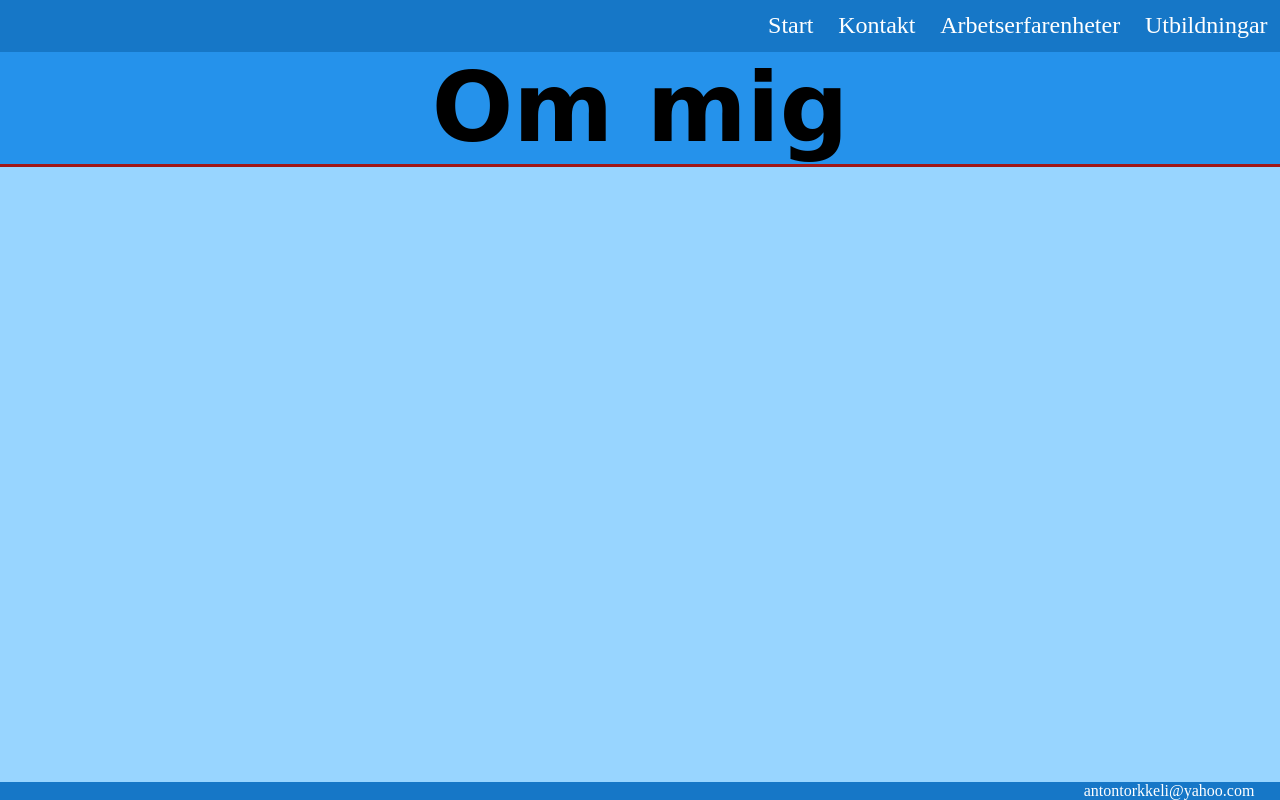
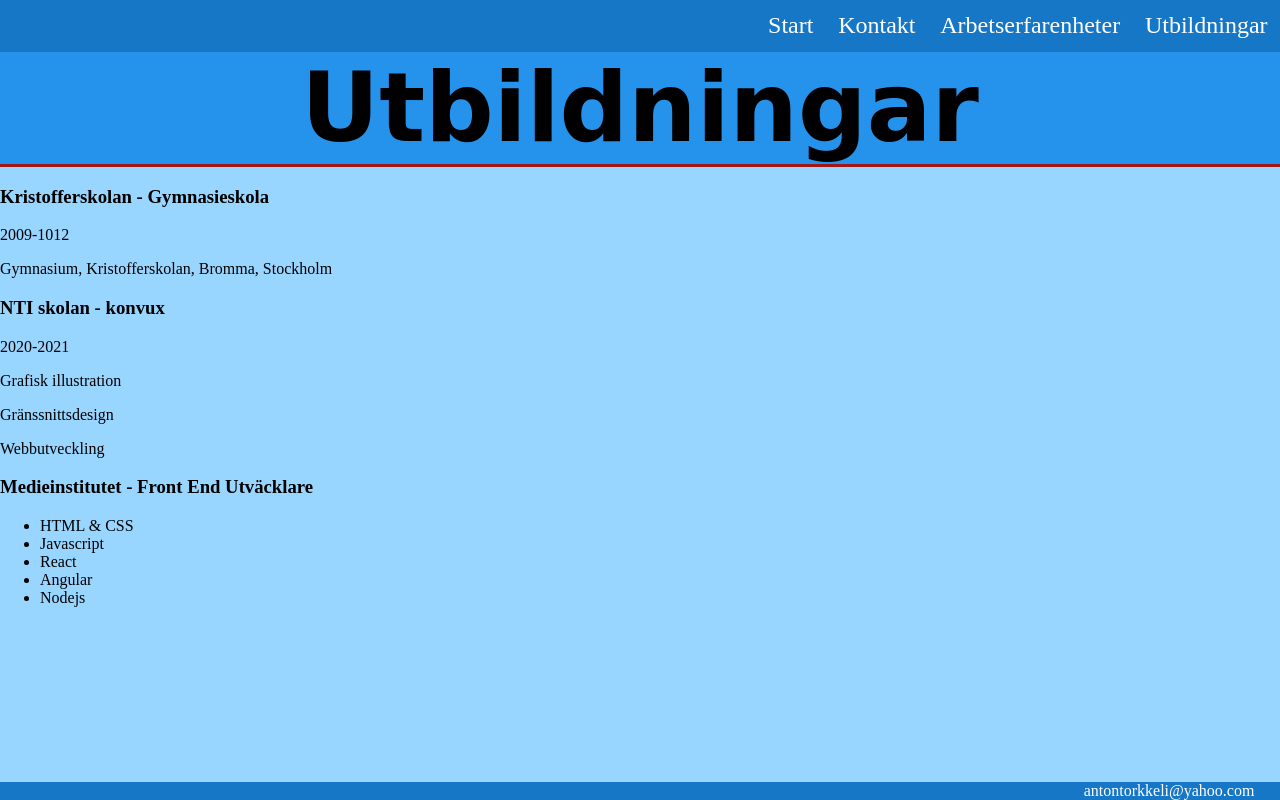
Before and after one commit to kodareAnton/AntonCV, a plain HTML site: page about.html in a window 1280 px wide. Drawn offline with Linux system fonts and the light colour scheme; a web font is replaced by a local one.

Commit message:
Update about.html

```diff
--- a/about.html
+++ b/about.html
@@ -39,8 +39,30 @@
     </nav>
 
     <header>
-      <h1>Om mig</h1>
+      <h1>Utbildningar</h1>
     </header>
+
+    <section class="center">
+      <h3>Kristofferskolan - Gymnasieskola</h3>
+      <p>2009-1012</p>
+      <p>Gymnasium, Kristofferskolan, Bromma, Stockholm</p>
+
+      <h3>NTI skolan - konvux</h3>
+      <p>2020-2021</p>
+      <p>Grafisk illustration</p>
+      <p>Gränssnittsdesign</p>
+      <p>Webbutveckling</p>
+
+      <h3>Medieinstitutet - Front End Utväcklare</h3>
+      <p></p>
+      <ul>
+        <li>HTML & CSS</li>
+        <li>Javascript</li>
+        <li>React</li>
+        <li>Angular</li>
+        <li>Nodejs</li>
+      </ul>
+    </section>
 
     <footer>
       <p>antontorkkeli@yahoo.com</p>
```
